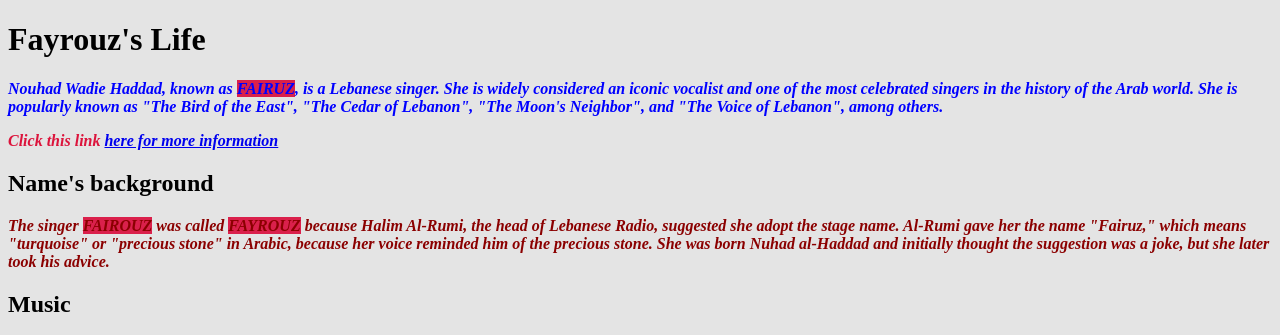
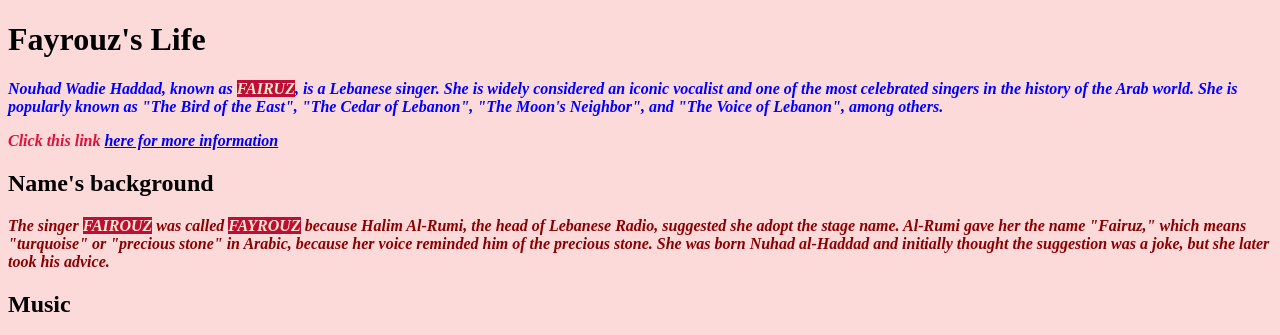
Before and after one commit to mirasamerr/fayrouz-website, a plain HTML site: page fayrouz.html in a window 1280 px wide. Shown: the top 335 px of the page. Drawn offline with Linux system fonts and the light colour scheme.

Commit message:
Span highlight word color

```diff
--- a/CSS/style.css
+++ b/CSS/style.css
@@ -1,6 +1,6 @@
 body{
-    background: papayawhip;
-    background-color: hsla(0, 0%, 87%, 0.804);
+    background: #fea7b6;
+    background-color: lab(87.97% 15.76 5.94 / 0.804);
 }
 p{
     font-size:medium;
@@ -28,6 +28,8 @@ h1,h2,h3,h4{
 
 .highlight{
     text-transform: uppercase;
-    background-color: #da204b;
+    background-color: hsl(346, 86%, 40%);
     font-weight: bolder;
+    color: rgb(255, 235, 205);
+
 }
```
